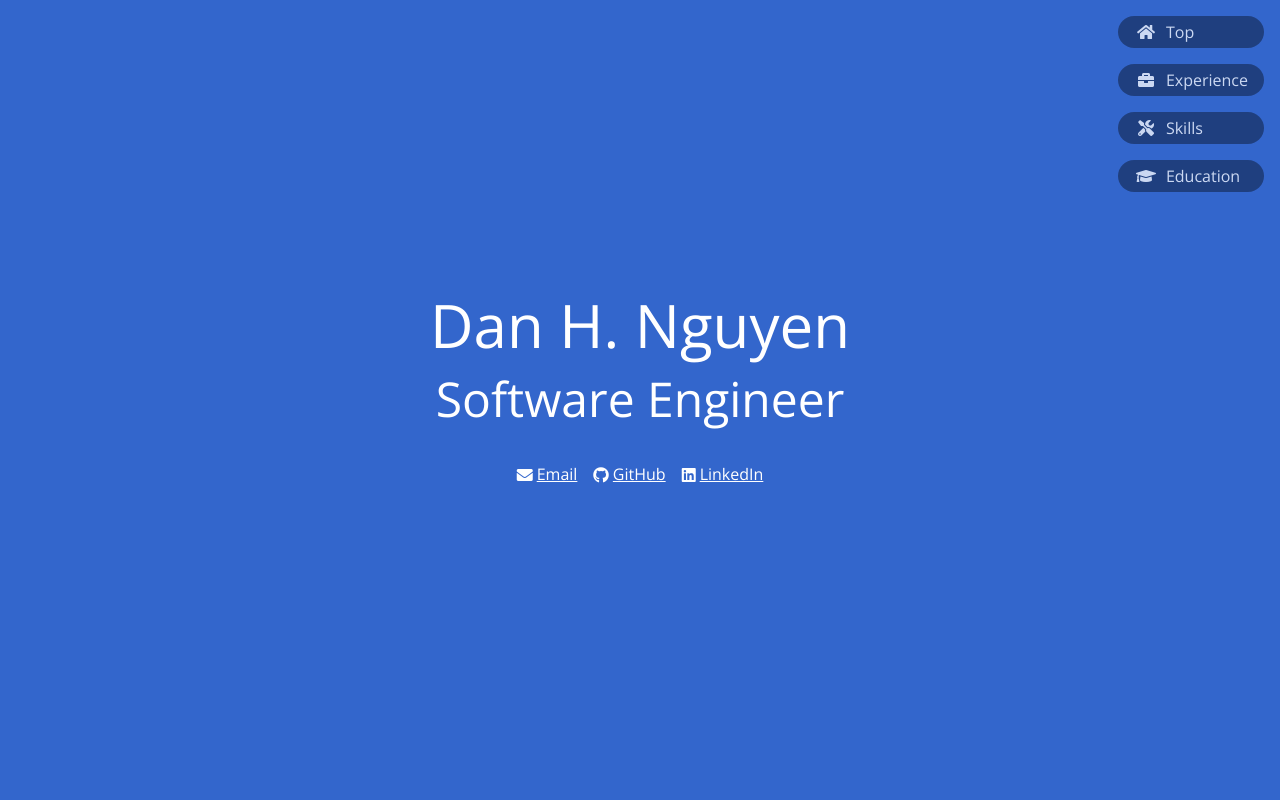
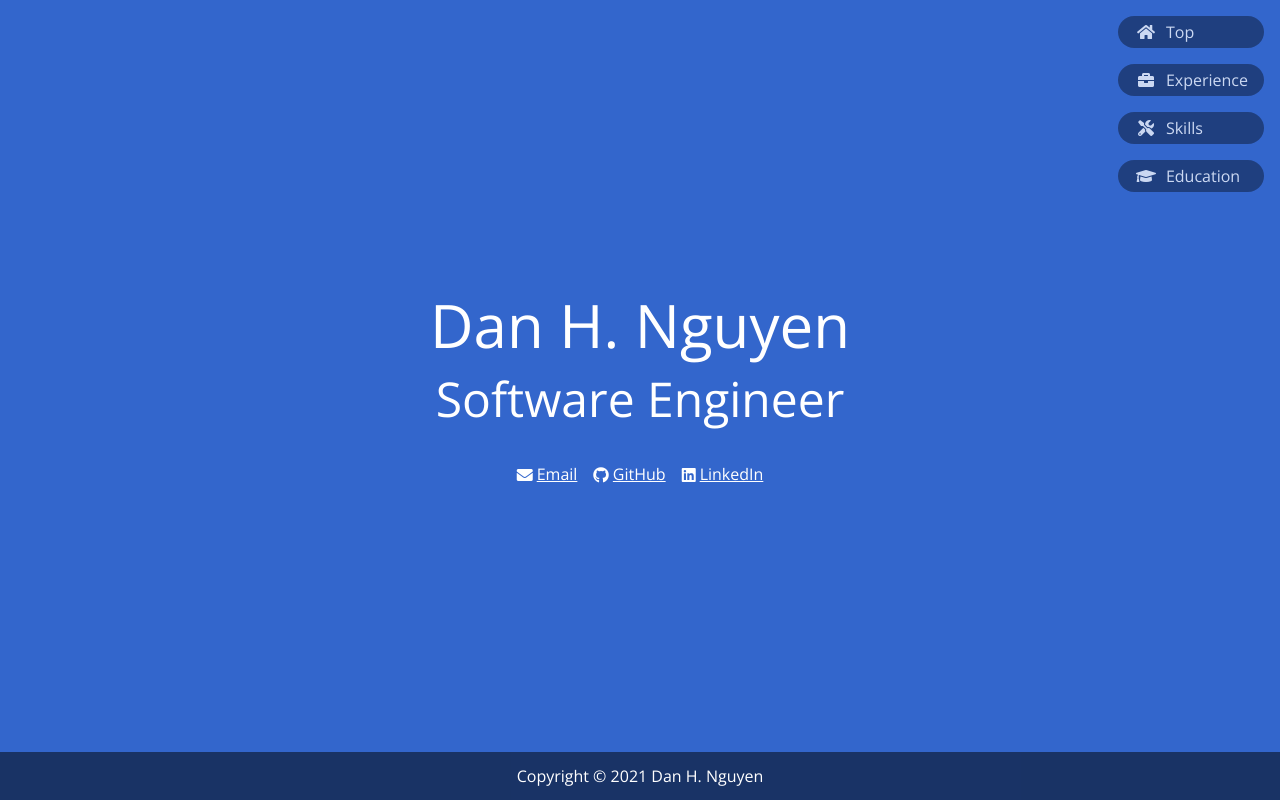
Before and after one commit to nghuudan/nghuudan.github.io, a React app: page / in a window 1280 px wide. Built offline with nearby package versions, Linux system fonts and the light colour scheme.

Commit message:
Change to fixed position copyright

```diff
--- a/src/_vars.scss
+++ b/src/_vars.scss
@@ -15,4 +15,5 @@ $experience-bg-color: #66c;
 $skills-bg-color: #069;
 $education-bg-color: #396;
 
+$copyright-bg-color: rgba(0, 0, 0, .5);
 $nav-link-bg-color: rgba(0, 0, 0, .5);
--- a/src/components/copyright/copyright.module.scss
+++ b/src/components/copyright/copyright.module.scss
@@ -1,7 +1,14 @@
+@import '../../vars';
+
 .copyright {
+  background-color: $copyright-bg-color;
+  bottom: 0;
+  font-size: 1rem;
+  left: 0;
   line-height: 1;
   margin: 0;
-  padding: 2rem 1rem;
-  scroll-snap-align: end;
+  padding: 1rem;
+  position: fixed;
+  right: 0;
   text-align: center;
 }
```
Also changed, not shown: 4 other files (tests, documents, lock files or other folders).
